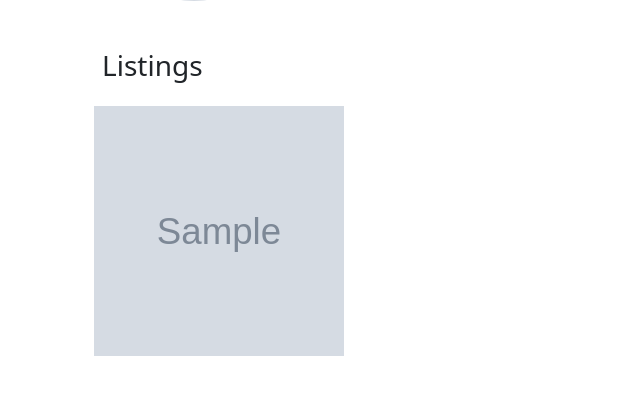
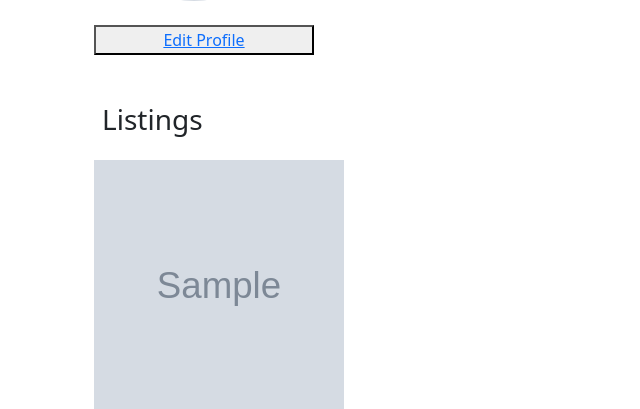
Before and after one commit to AnessaLeng/NinerThrifts, a Flask app: template templates/profile.html in a window 1280 px wide. Shown: the part 311-720 px from the top of the page, without its empty margins (0-640 px from the left). Run offline with Flask 3, Linux system fonts and the light colour scheme; the template is opened without the code that fills it: most values are stand-ins (such as "Sample title", 1, 10 or a date in 2020); grey boxes marked "Sample" are stand-in pictures; some libraries are stand-ins or nearby versions.

Commit message:
Starting to create an edit profile page

```diff
--- a/templates/profile.html
+++ b/templates/profile.html
@@ -16,12 +16,17 @@
     .username{
         font-weight:bold;
     }
+    .edit{
+        width: 220px;
+    }
 </style>
 <br>
 <div class="container">
     <div class="row">
         <div class="col-4">
             <p><img class="profile" alt="profile_picture" src="{{ profile.profile_picture }}" height="200px" width="200px"></p>
+            <br>
+            <button class="edit"><a href="/edit_profile">Edit Profile</a></button>
         </div>
         <div class="col-8">
             <div class="username"><p>{{ profile.username }}</p></div>
```
Also changed, not shown: templates/edit_profile.html (added, +8 -0 lines).
